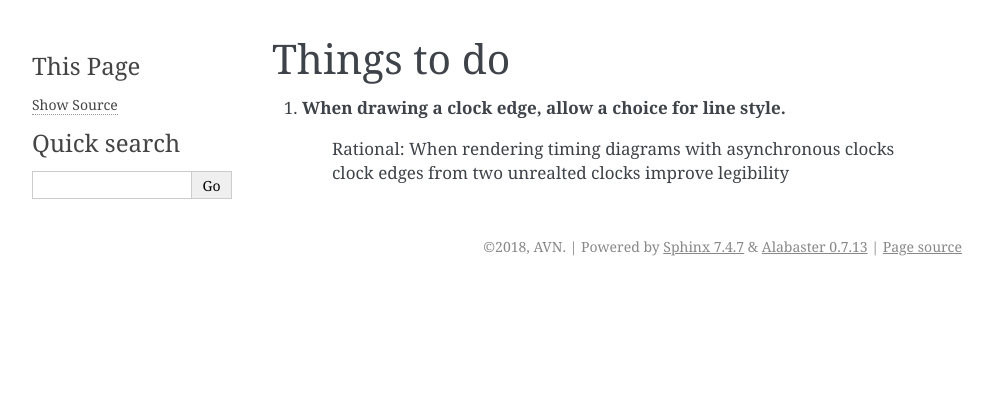
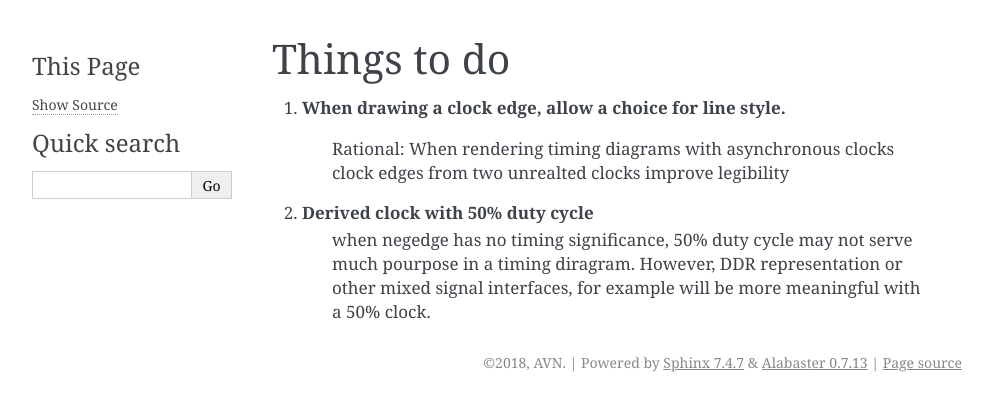
Before and after one commit to fractals-of-life/MakeWaves, a Sphinx documentation site: the page built from doc/source/TODO.rst, in a window 1280 px wide. Shown: the top 411 px of the page, without its empty margins (148-1141 px from the left). Built offline with Sphinx 7.4.7, drawn with Linux system fonts in a browser that asks for light colours; pages that are not in the unit, such as notebooks, are missing from menus.

Commit message:
Doc: New TODO for clocks

```diff
--- a/doc/source/TODO.rst
+++ b/doc/source/TODO.rst
@@ -9,3 +9,8 @@ Things to do
 
     Rational: When rendering timing diagrams with asynchronous clocks clock
     edges from two unrealted clocks improve legibility
+
+#. **Derived clock with 50% duty cycle**
+    when negedge has no timing significance, 50% duty cycle may not serve much
+    pourpose in a timing diragram. However, DDR representation or other mixed
+    signal interfaces, for example will be more meaningful with a 50% clock.
```
